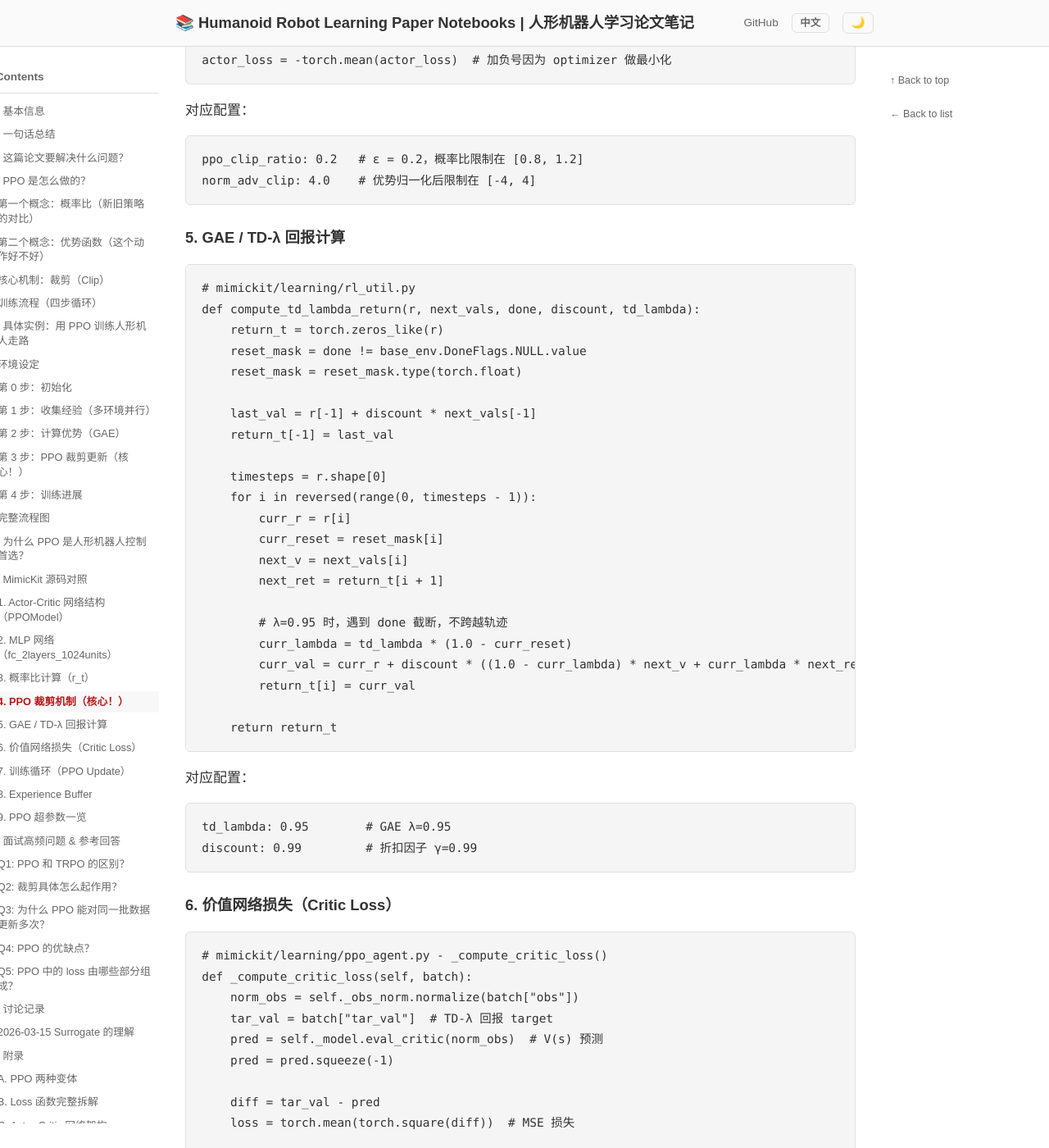
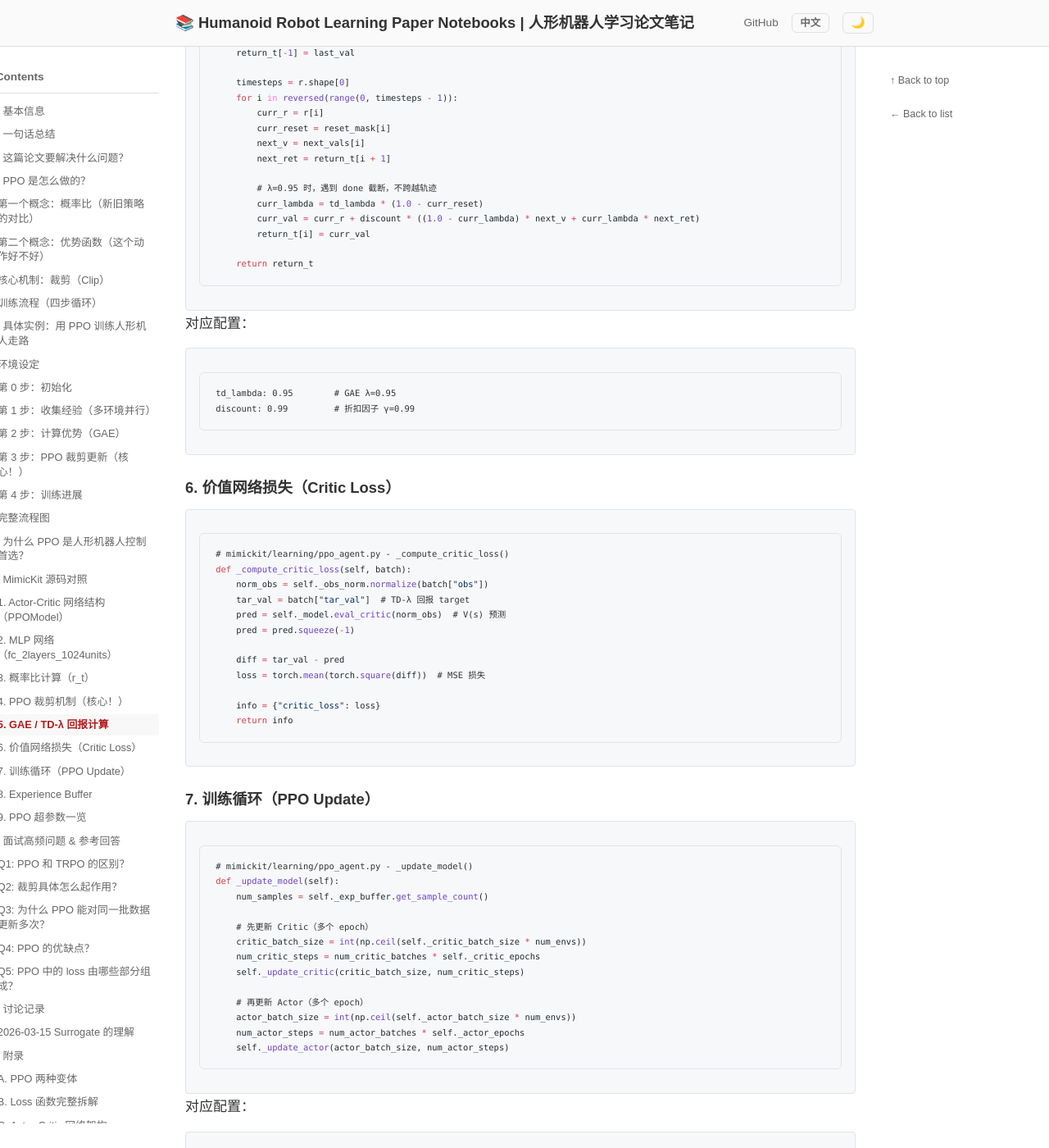
Before and after one commit to ImChong/Humanoid_Robot_Learning_Paper_Notebooks, a Jekyll site: the page built from papers/01_Foundational_RL/PPO_Proximal_Policy_Optimization/PPO_Proximal_Policy_Optimization.md, in a window 1280 px wide and 1400 px high, scrolled down 9646 px. Shown: the whole window at 82% size. Built offline with Jekyll 4.4.1, drawn with Linux system fonts in a browser that asks for light colours.

Commit message:
fix: 添加 Rouge 语法高亮颜色样式

```diff
--- a/assets/css/style.css
+++ b/assets/css/style.css
@@ -688,3 +688,52 @@ body {
     line-height: 1.3;
   }
 }
+
+/* ===========================
+   Rouge Syntax Highlighting
+   =========================== */
+.highlight {
+  background: var(--code-bg);
+  border: 1px solid var(--code-border);
+  border-radius: 4px;
+  padding: 0.8rem 1rem;
+  overflow-x: auto;
+  font-size: 0.85em;
+  line-height: 1.5;
+}
+.highlight .k, .highlight .kd  { color: #ff79c6; }  /* keyword / keyword.def */
+.highlight .nb, .highlight .nc { color: #bd93f9; }  /* number / name.class */
+.highlight .no, .highlight .nv { color: #50fa7b; }  /* name.* / variable */
+.highlight .s, .highlight .s1, .highlight .s2 { color: #f1fa8c; }  /* string */
+.highlight .c, .highlight .cm, .highlight .co { color: #6272a4; font-style: italic; }  /* comment */
+.highlight .o, .highlight .ow { color: #ff79c6; }  /* operator / keyword.operator */
+.highlight .p { color: #f8f8f2; }  /* punctuation */
+.highlight .mi, .highlight .mf { color: #bd93f9; }  /* number.float */
+.highlight .n { color: #f8f8f2; }  /* name */
+.highlight .nf, .highlight .fm { color: #50fa7b; }  /* name.function */
+.highlight .ne { color: #ffb86c; }  /* name.exception */
+.highlight .nt { color: #ff79c6; }  /* name.tag */
+.highlight .nl { color: #f8f8f2; }  /* name.label */
+.highlight .vc { color: #50fa7b; }  /* variable.constant */
+.highlight .vi, .highlight .vm { color: #50fa7b; }  /* variable.instance / variable.magic */
+.highlight .sr, .highlight .ss { color: #f1fa8c; }  /* string.regex / string.symbol */
+.highlight .se, .highlight .sc { color: #f1fa8c; }  /* string.escape / string.char */
+.highlight .err { color: #ff5555; border-bottom: 1px dotted #ff5555; }  /* error */
+
+/* ===========================
+   Light mode overrides
+   =========================== */
+:root:not([data-theme="dark"]) .highlight .k, :root:not([data-theme="dark"]) .highlight .kd { color: #d73a49; }
+:root:not([data-theme="dark"]) .highlight .nb, :root:not([data-theme="dark"]) .highlight .nc { color: #6f42c1; }
+:root:not([data-theme="dark"]) .highlight .no, :root:not([data-theme="dark"]) .highlight .nv { color: #22863a; }
+:root:not([data-theme="dark"]) .highlight .s, :root:not([data-theme="dark"]) .highlight .s1, :root:not([data-theme="dark"]) .highlight .s2 { color: #032f62; }
+:root:not([data-theme="dark"]) .highlight .c, :root:not([data-theme="dark"]) .highlight .cm { color: #6a737d; font-style: italic; }
+:root:not([data-theme="dark"]) .highlight .o { color: #d73a49; }
+:root:not([data-theme="dark"]) .highlight .p { color: #24292e; }
+:root:not([data-theme="dark"]) .highlight .mi, :root:not([data-theme="dark"]) .highlight .mf { color: #6f42c1; }
+:root:not([data-theme="dark"]) .highlight .n { color: #24292e; }
+:root:not([data-theme="dark"]) .highlight .nf, :root:not([data-theme="dark"]) .highlight .fm { color: #6f42c1; }
+:root:not([data-theme="dark"]) .highlight .ne { color: #e36209; }
+:root:not([data-theme="dark"]) .highlight .nt { color: #22863a; }
+:root:not([data-theme="dark"]) .highlight .err { color: #d73a49; }
+:root:not([data-theme="dark"]) .highlight { background: #f6f8fa; border-color: #e1e4e8; }
```
